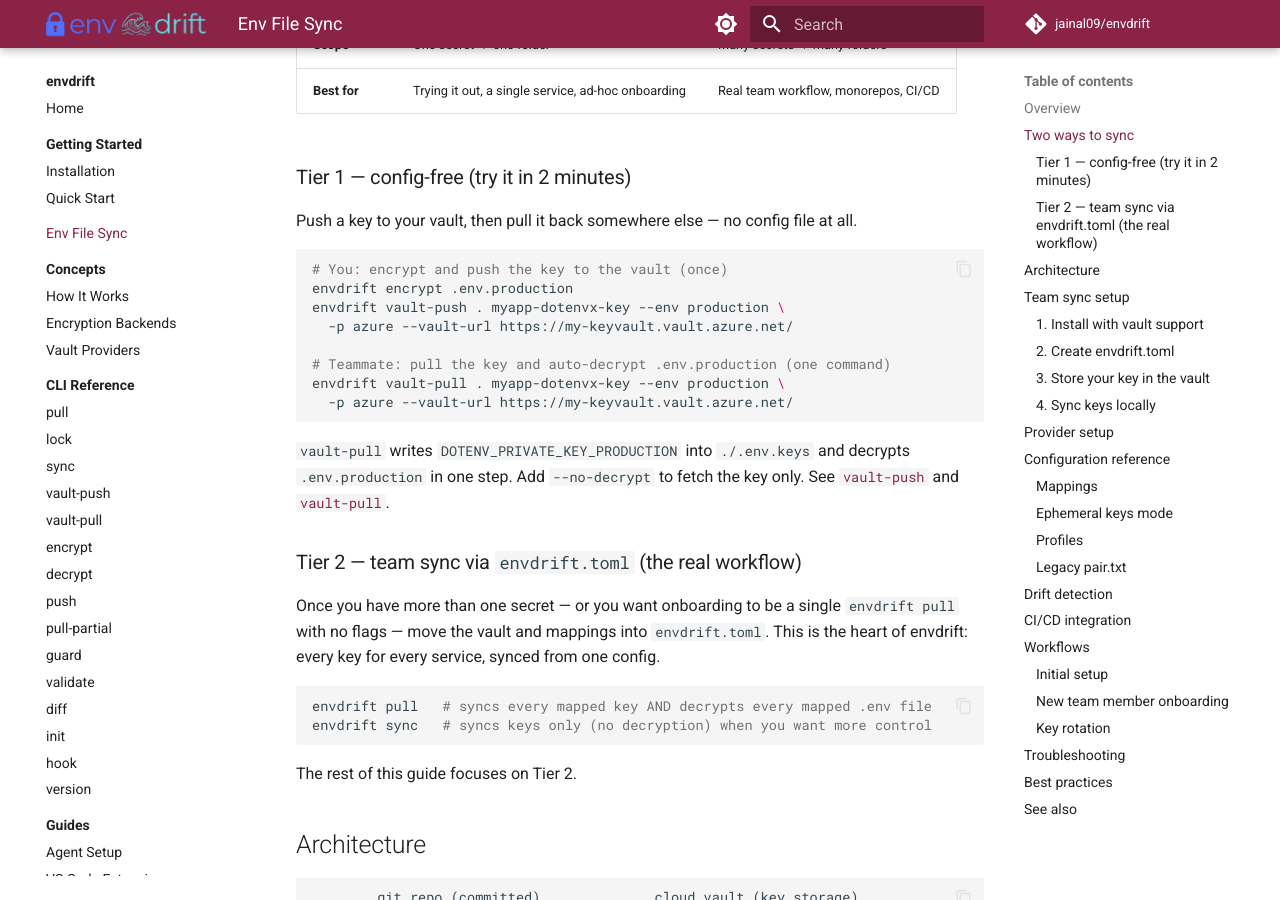
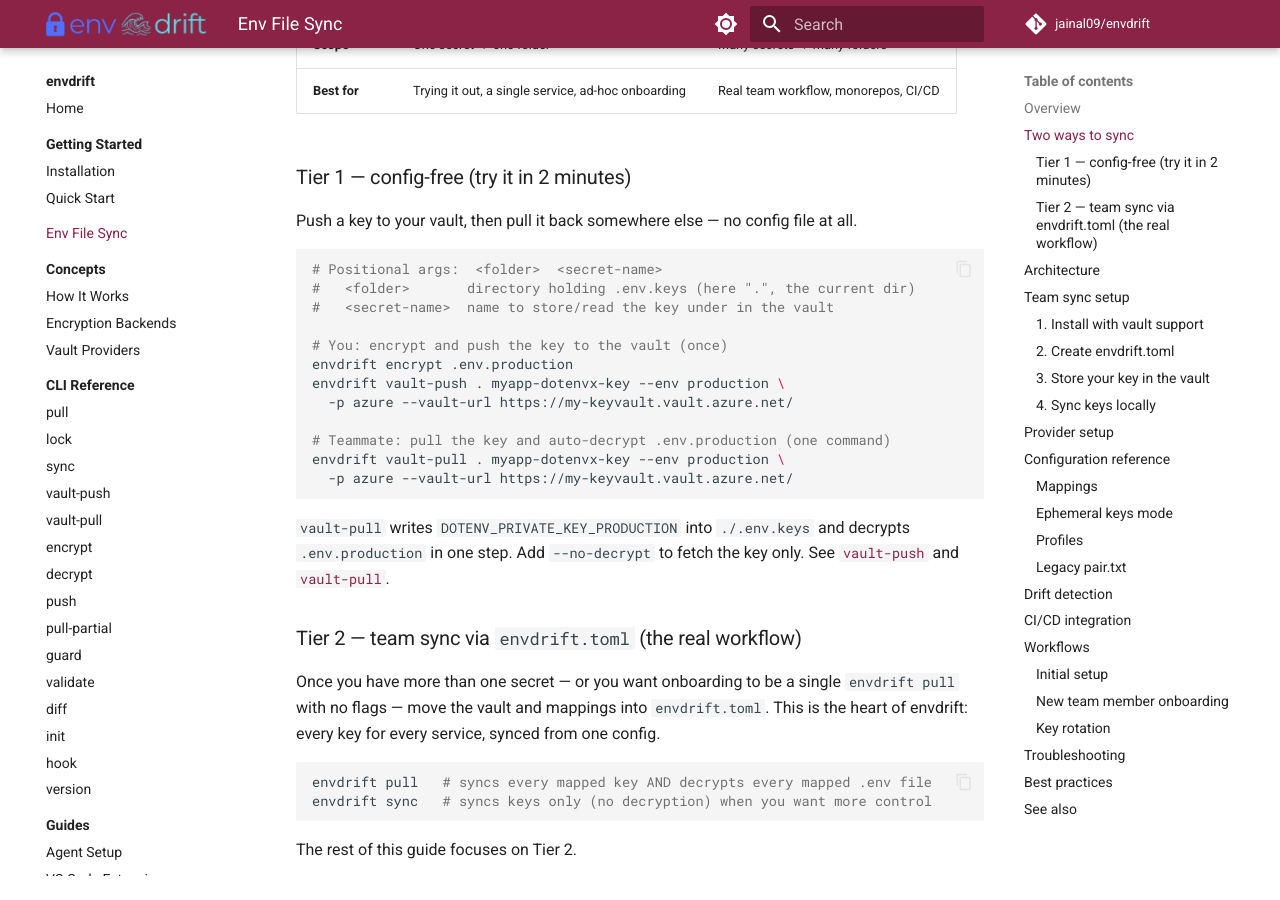
Before and after one commit to jainal09/envdrift, an MkDocs documentation site: the page built from docs/guides/env-file-sync.md, in a window 1280 px wide and 900 px high, scrolled down 1302 px. Built offline with MkDocs 1.6.1 and Material for MkDocs 9.7.7, drawn with Linux system fonts in a browser that asks for light colours; comment, search, counter and statistics services are not loaded; some of the changed text lies outside the part shown.

Commit message:
docs: annotate vault-push/vault-pull positional args in the guide
The positional <folder> and <secret-name> args weren't self-explanatory.
Add a signature comment (vault-push <folder> <secret-name> --env <env>) at
each example — Tier 1, the store-key step, and both Workflows snippets.

Co-Authored-By: Claude Opus 4.8 <noreply@anthropic.com>

````diff
--- a/docs/guides/env-file-sync.md
+++ b/docs/guides/env-file-sync.md
@@ -59,6 +59,10 @@ config-driven path for a whole team. Start with the first, graduate to the secon
 Push a key to your vault, then pull it back somewhere else — no config file at all.
 
 ```bash
+# Positional args:  <folder>  <secret-name>
+#   <folder>       directory holding .env.keys (here ".", the current dir)
+#   <secret-name>  name to store/read the key under in the vault
+
 # You: encrypt and push the key to the vault (once)
 envdrift encrypt .env.production
 envdrift vault-push . myapp-dotenvx-key --env production \
@@ -200,6 +204,7 @@ provider's own CLI for the one-time upload:
 === "envdrift (any provider)"
 
     ```bash
+    # vault-push <folder with .env.keys> <vault secret name> --env <environment>
     envdrift vault-push services/myapp myapp-dotenvx-key --env production \
       -p azure --vault-url https://my-keyvault.vault.azure.net/
     ```
@@ -477,7 +482,7 @@ See [`decrypt`](../cli/decrypt.md) for the full verify-vault behavior.
 # 1. Encrypt locally (creates .env.keys with DOTENV_PRIVATE_KEY_PRODUCTION)
 envdrift encrypt .env.production
 
-# 2. Store the key in the vault
+# 2. Store the key in the vault — vault-push <folder> <secret-name> --env <env>
 envdrift vault-push . myapp-dotenvx-key --env production \
   -p azure --vault-url https://my-keyvault.vault.azure.net/
 
@@ -505,6 +510,7 @@ dotenvx for everything else). After rotating, re-push the new key and teammates
 
 ```bash
 dotenvx encrypt .env.production --rotate     # dotenvx CLI: new key in .env.keys
+# re-push the rotated key — vault-push <folder> <secret-name> --env <env>
 envdrift vault-push . myapp-dotenvx-key --env production \
   -p azure --vault-url https://my-keyvault.vault.azure.net/
 # teammates pick it up with:
````
